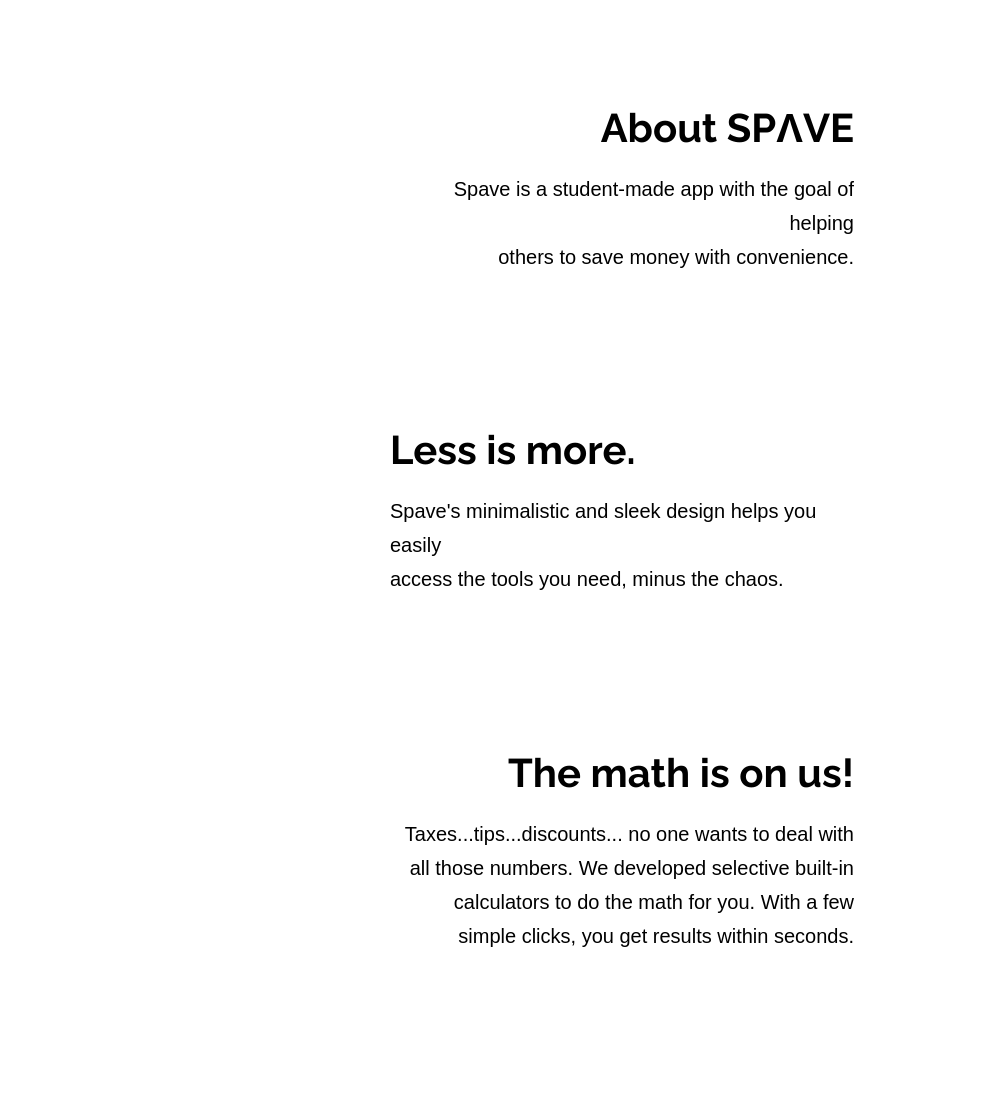
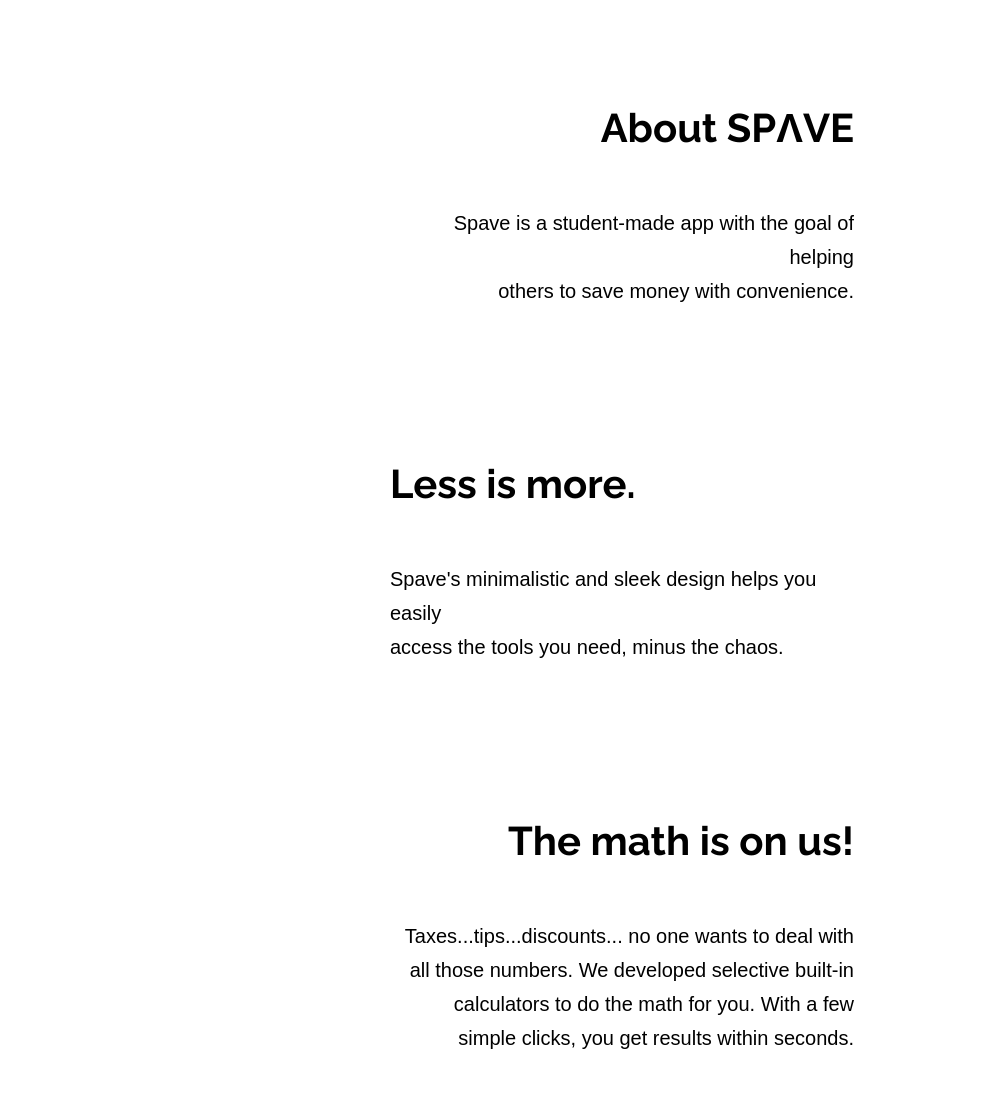
Before and after one commit to pearl-natalia/spave.tech, a plain HTML site: page about.html in a window 1280 px wide. Shown: the part 157-1259 px from the top of the page, without its empty margins (18-1020 px from the left). Drawn offline with nearby package versions, Linux system fonts and the light colour scheme.

Commit message:
Update about.html

```diff
--- a/about.html
+++ b/about.html
@@ -54,7 +54,7 @@
         data-aos="fade-in"
         data-aos-duration="1500">
         <h4>About SPɅVE</h4>
-        <h5>Spave is a student-made app with the goal of helping<br>
+        <h5><br>Spave is a student-made app with the goal of helping<br>
             others to save money with convenience.
         </h5>
     </div>
@@ -63,7 +63,7 @@
     data-aos="fade-in"
     data-aos-duration="1500">
         <h4>Less is more.</h4>
-        <h5>Spave's minimalistic and sleek design helps you easily <br>
+        <h5><br>Spave's minimalistic and sleek design helps you easily <br>
             access the tools you need, minus the chaos.
         </h5>
     </div>
@@ -72,7 +72,7 @@
     data-aos="fade-in"
     data-aos-duration="1500">
         <h4>The math is on us!</h4>
-        <h5>Taxes...tips...discounts... no one wants to deal with <br>
+        <h5><br>Taxes...tips...discounts... no one wants to deal with <br>
             all those numbers. We developed selective built-in <br>
             calculators to do the math for you. With a few <br>
             simple clicks, you get results within seconds.
@@ -83,7 +83,7 @@
     data-aos="fade-in"
     data-aos-duration="1500">
         <h4>All in one place.</h4>
-        <h5>We even embedded other features: a webpage with <br>
+        <h5><br></vr>We even embedded other features: a webpage with <br>
             the latest deals, a notes page, and a fun facts section <br>
             to keep you entertained. Why hassle between apps, <br>
             when you can have it all in one place?
```
